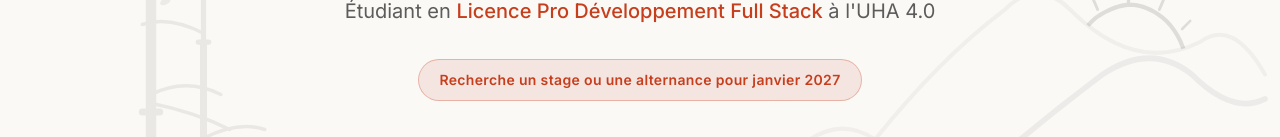
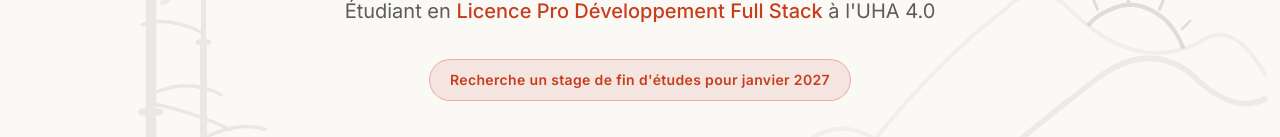
Before and after one commit to hachwilliam89-spec/portfolio-kim, a Next.js app: page / in a window 1280 px wide. Shown: the part 498-635 px from the top of the page. Built offline with nearby package versions, Linux system fonts and the light colour scheme; a web font is replaced by a local one.

Commit message:
Mise à jour de la disponibilité : stage de fin d'études janvier 2027

```diff
--- a/app/layout.tsx
+++ b/app/layout.tsx
@@ -38,7 +38,7 @@ export const metadata: Metadata = {
         url: 'https://wkhach.dev',
         siteName: 'William Kim HACH , Portfolio',
         title: 'William Kim HACH , Développeur Full Stack',
-        description: 'Développeur Full Stack , Next.js, TypeScript, NestJS, Spring Boot, agents IA. 6 projets dont XIP Telecom v2 (plateforme B2B avec orchestration IA). Disponible en stage ou alternance.',
+        description: 'Développeur Full Stack , Next.js, TypeScript, NestJS, Spring Boot, agents IA. 6 projets dont XIP Telecom v2 (plateforme B2B avec orchestration IA). Recherche un stage de fin d\'études à partir de janvier 2027.',
         images: [
             {
                 url: '/og-image.png',
@@ -51,7 +51,7 @@ export const metadata: Metadata = {
     twitter: {
         card: 'summary_large_image',
         title: 'William Kim HACH , Développeur Full Stack',
-        description: 'Développeur Full Stack , Next.js, TypeScript, NestJS, Spring Boot, agents IA. Disponible en stage ou alternance.',
+        description: 'Développeur Full Stack , Next.js, TypeScript, NestJS, Spring Boot, agents IA. Recherche un stage de fin d\'études à partir de janvier 2027.',
         images: ['/og-image.png'],
     },
     icons: {
--- a/lib/i18n/en.ts
+++ b/lib/i18n/en.ts
@@ -14,7 +14,7 @@ export const en: Translations = {
     hero: {
         badge: 'Full Stack Developer in Training',
         subtitle: 'Studying <highlight>Full Stack Development</highlight> at UHA 4.0, Mulhouse',
-        cta: 'Looking for an internship or work-study program in January 2027',
+        cta: 'Looking for an end-of-studies internship starting January 2027',
         discover: 'Discover',
     },
     projects: {
--- a/lib/i18n/fr.ts
+++ b/lib/i18n/fr.ts
@@ -12,7 +12,7 @@ export const fr = {
     hero: {
         badge: 'Développeur full-stack en formation',
         subtitle: "Étudiant en <highlight>Licence Pro Développement Full Stack</highlight> à l'UHA 4.0",
-        cta: 'Recherche un stage ou une alternance pour janvier 2027',
+        cta: 'Recherche un stage de fin d\'études pour janvier 2027',
         discover: 'Découvrir',
     },
     projects: {
```
